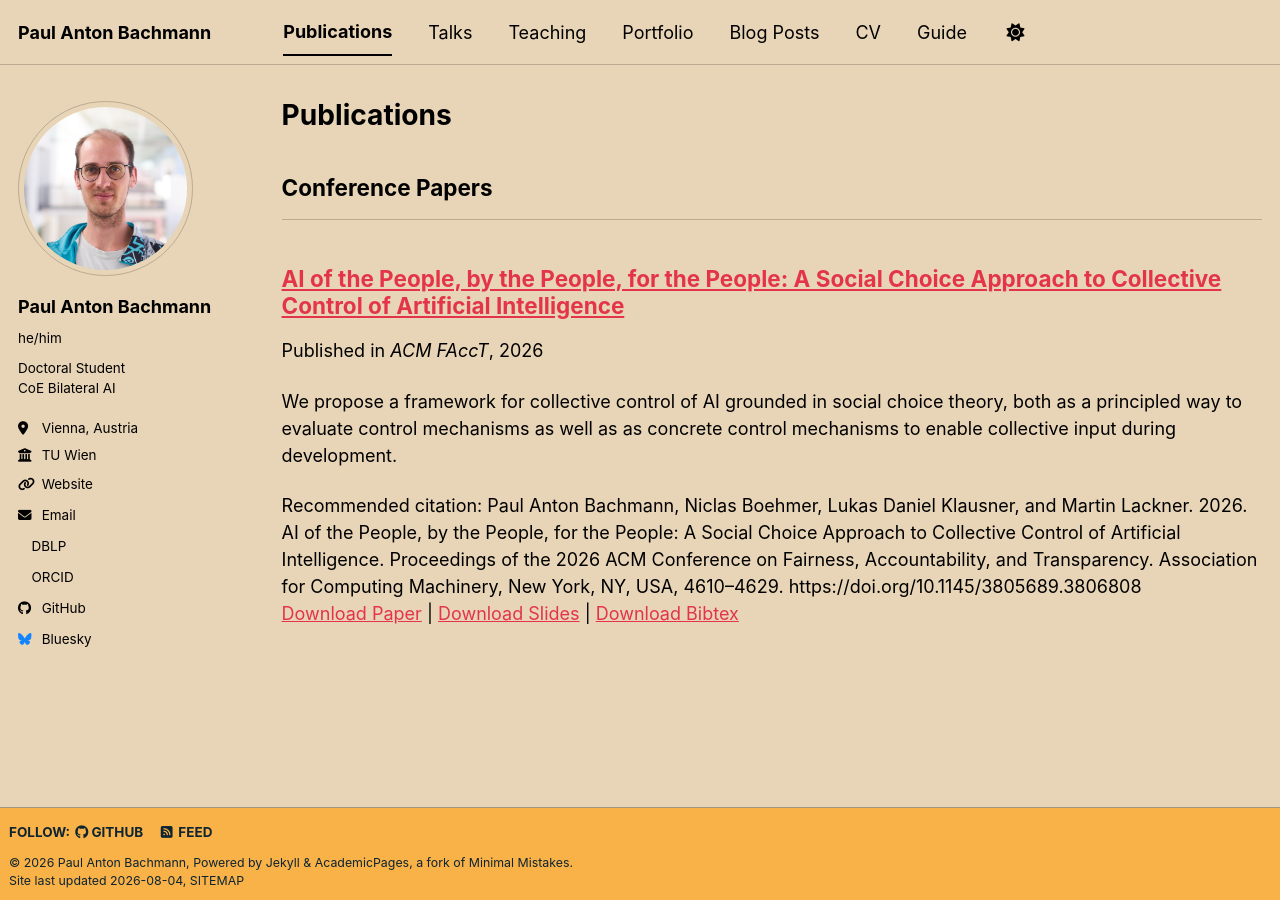
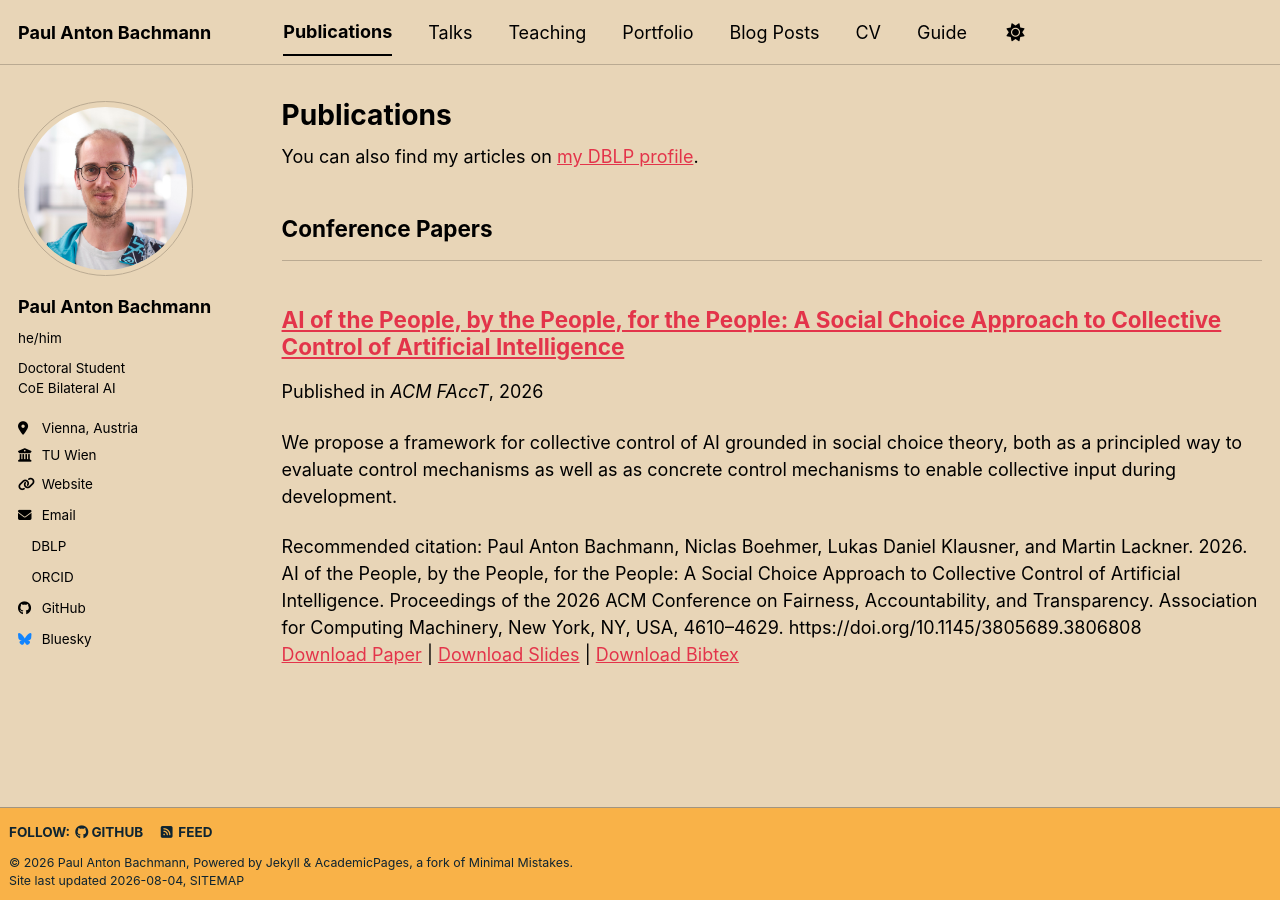
Before and after one commit to pabachmann/pabachmann.github.io, a Jekyll site: the page built from _pages/publications.html, in a window 1280 px wide. Built offline with Jekyll 4.4.1, drawn with Linux system fonts in a browser that asks for light colours; a style sheet for code colours, icons or effects is not loaded; some of the changed lines change nothing that is shown.

Commit message:
Update publications.html

```diff
--- a/_pages/publications.html
+++ b/_pages/publications.html
@@ -5,7 +5,7 @@ permalink: /publications/
 author_profile: true
 ---
 
-{% if site.author.googlescholar %}
+{% if site.author.dblp %}
   <div class="wordwrap">You can also find my articles on <a href="{{site.author.dblp}}">my DBLP profile</a>.</div>
 {% endif %}
 
```
